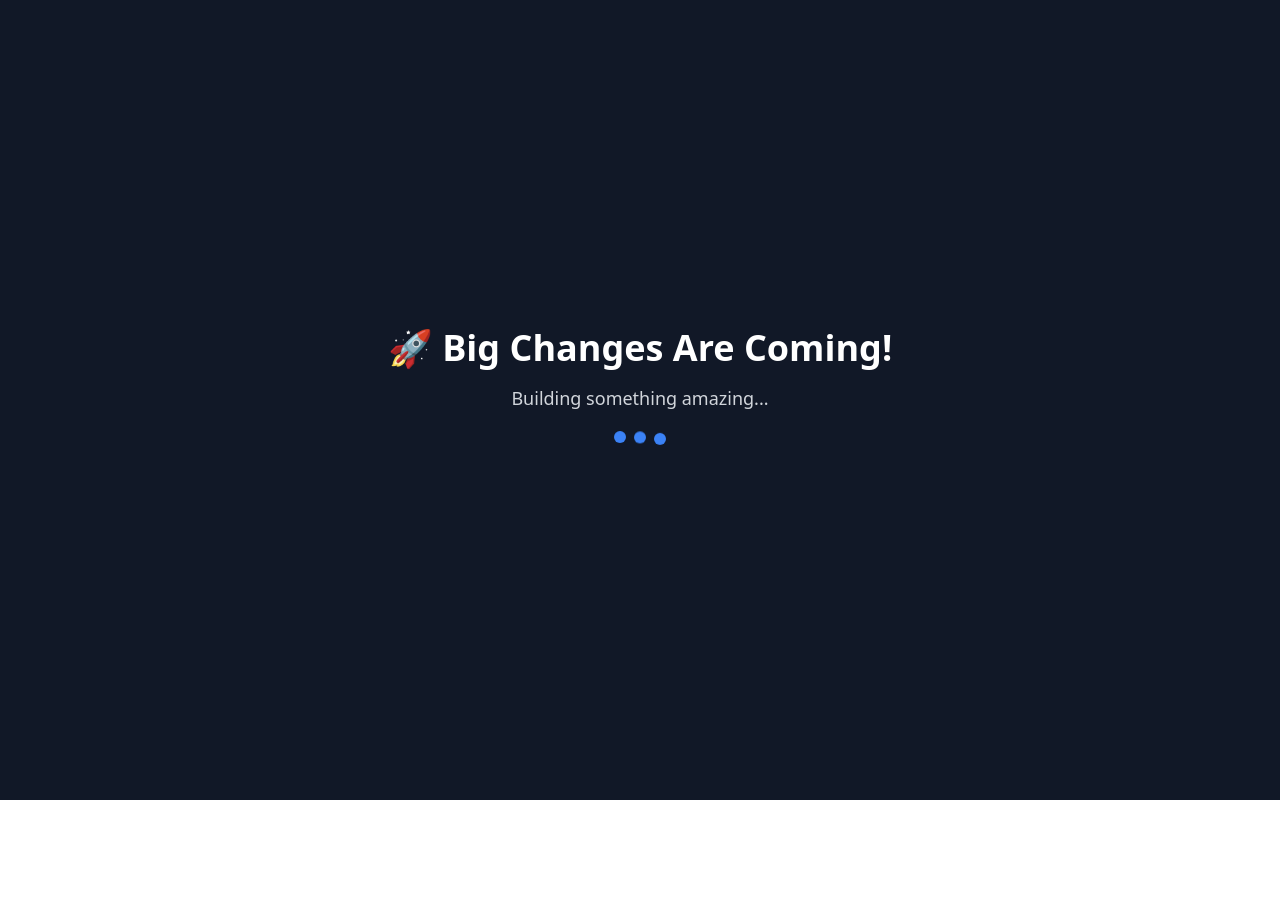
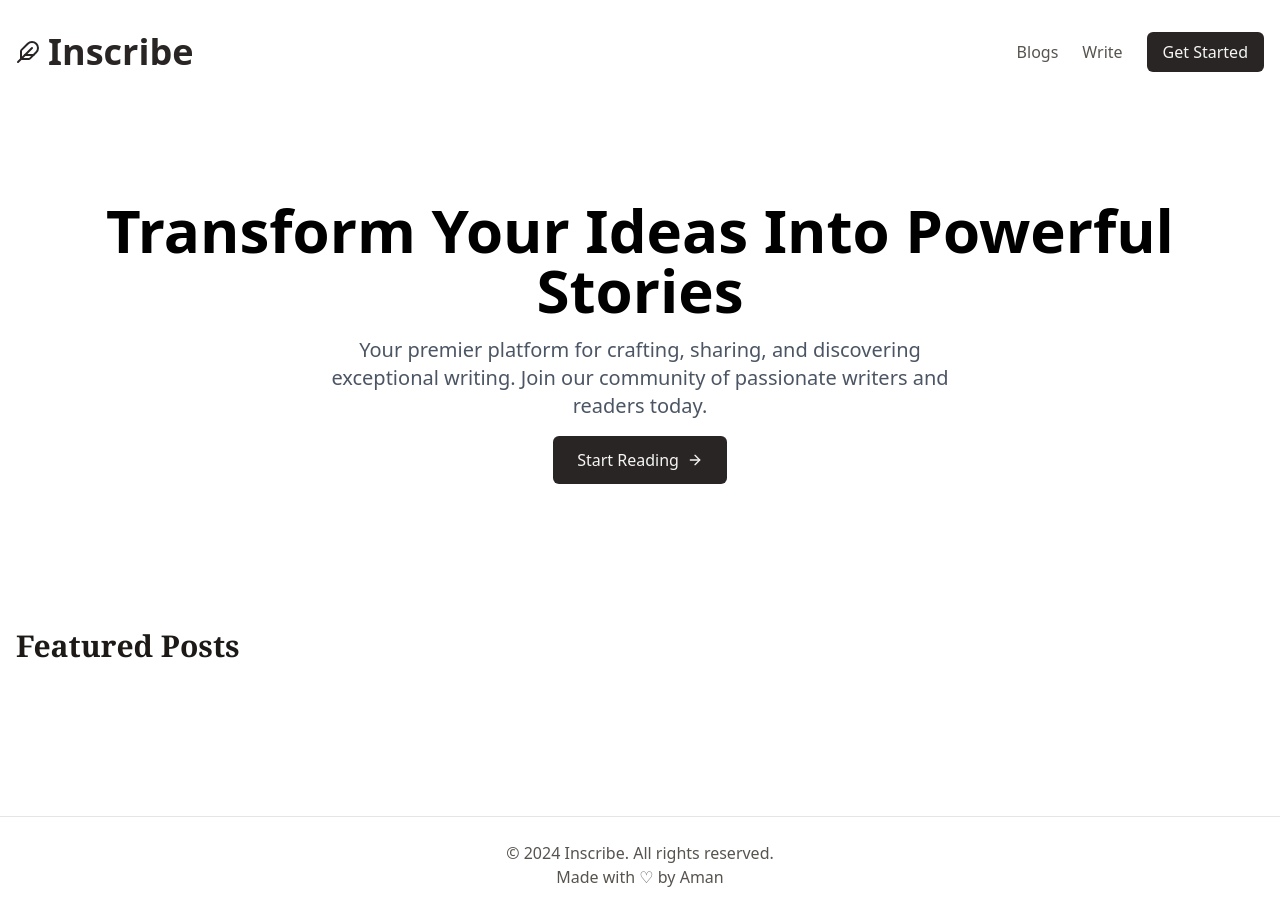
Before and after one commit to ShaikhAman01/Inscribe, a React (Vite) app in the folder frontend/: page / in a window 1280 px wide. Before the commit the page ends 800 px from the top, so only its background shows below. Built offline with nearby package versions, Linux system fonts and the light colour scheme.

Commit message:
fix: update landing page to remove under construction flag

```diff
--- a/frontend/src/pages/Landing.tsx
+++ b/frontend/src/pages/Landing.tsx
@@ -4,7 +4,7 @@ import { Feather } from "lucide-react";
 import { ArrowRight } from "lucide-react";
 
 export default function Landing() {
-  const isUnderConstruction = true; // Toggle this flag
+  const isUnderConstruction = false;
 
   return (
     <div>
```
